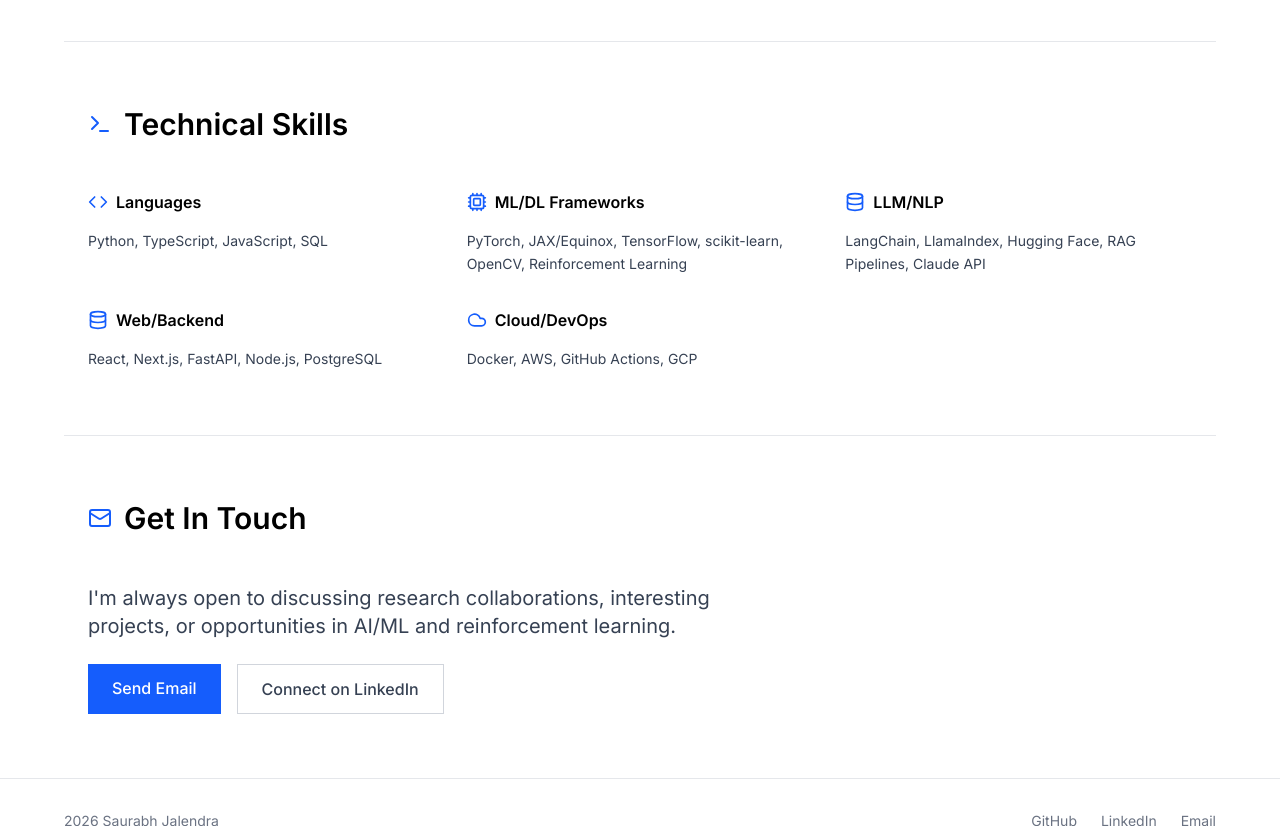
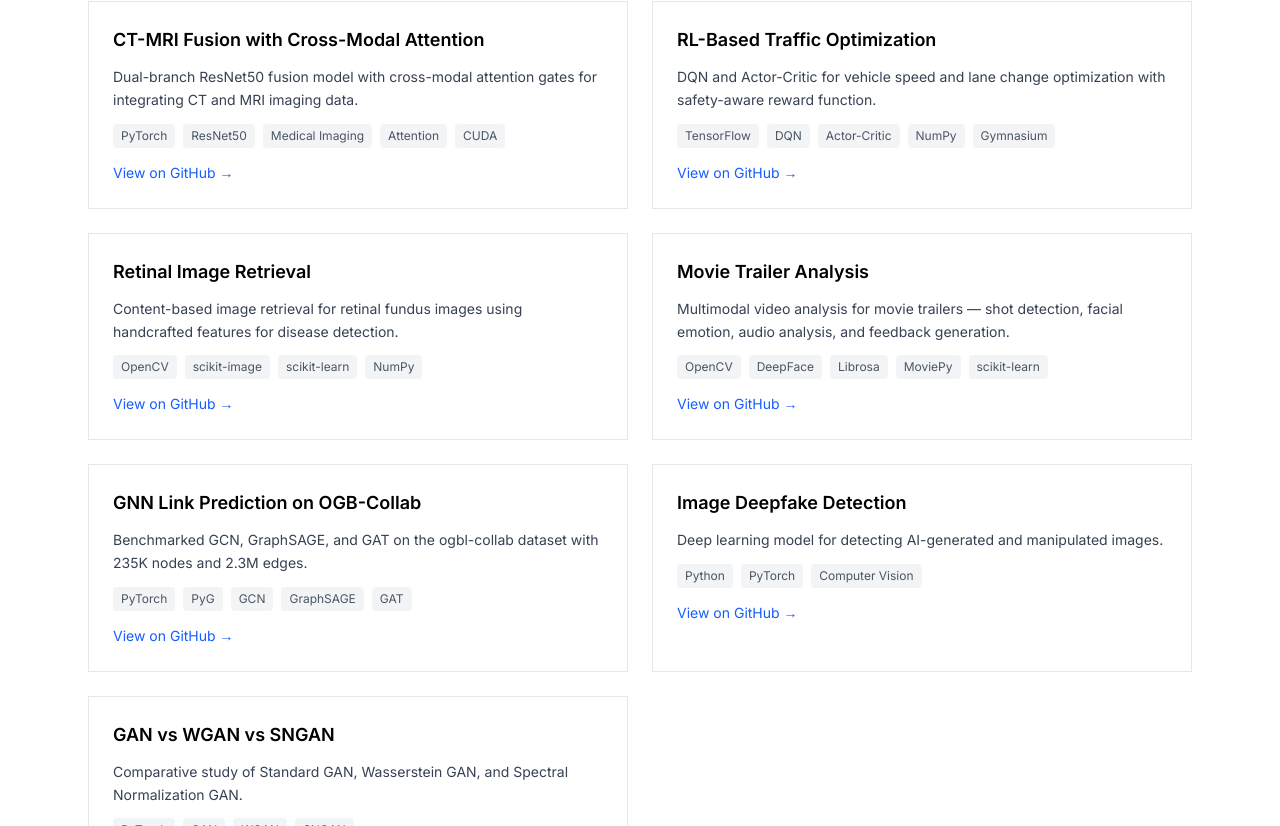
Before and after one commit to SaurabhJalendra/Portfolio_Website, a React (Vite) app: page /portfolio in a window 1280 px wide. Shown: the part 3054-3880 px from the top of the page. Built offline with nearby package versions, Linux system fonts and the light colour scheme.

Commit message:
fix: LinkedIn URL + add 7 more projects from GitHub (CT-MRI, RL Traffic, Retinal, Trailer, GNN, Deepfake, GANs)

```diff
--- a/src/components/sections/About.tsx
+++ b/src/components/sections/About.tsx
@@ -45,7 +45,7 @@ export function About() {
           <div className="flex flex-wrap gap-6 text-gray-600">
             <div className="flex items-center gap-2"><MapPin size={18} /><span>Jaipur, India (open to relocate)</span></div>
             <div className="flex items-center gap-2"><Mail size={18} /><a href="mailto:saurabhjalendra@gmail.com" className="hover:text-blue-600">saurabhjalendra@gmail.com</a></div>
-            <div className="flex items-center gap-2"><ExternalLink size={18} /><a href="https://linkedin.com/in/saurabhjalendra" target="_blank" rel="noopener noreferrer" className="hover:text-blue-600">LinkedIn</a></div>
+            <div className="flex items-center gap-2"><ExternalLink size={18} /><a href="https://www.linkedin.com/in/saurabhjalendra" target="_blank" rel="noopener noreferrer" className="hover:text-blue-600">LinkedIn</a></div>
             <div className="flex items-center gap-2"><ExternalLink size={18} /><a href="https://github.com/SaurabhJalendra" target="_blank" rel="noopener noreferrer" className="hover:text-blue-600">GitHub</a></div>
           </div>
           <div className="mt-6">
--- a/src/components/sections/Contact.tsx
+++ b/src/components/sections/Contact.tsx
@@ -32,7 +32,7 @@ export function Contact() {
           <a href="mailto:saurabhjalendra@gmail.com" className="px-6 py-3 bg-blue-600 text-white font-medium hover:bg-blue-700 transition-colors">
             Send Email
           </a>
-          <a href="https://linkedin.com/in/saurabhjalendra" target="_blank" rel="noopener noreferrer" className="px-6 py-3 border border-gray-300 text-gray-700 font-medium hover:border-gray-400 transition-colors">
+          <a href="https://www.linkedin.com/in/saurabhjalendra" target="_blank" rel="noopener noreferrer" className="px-6 py-3 border border-gray-300 text-gray-700 font-medium hover:border-gray-400 transition-colors">
             Connect on LinkedIn
           </a>
         </div>
--- a/src/components/ui/Footer.tsx
+++ b/src/components/ui/Footer.tsx
@@ -5,7 +5,7 @@ export function Footer() {
         <p className="text-sm text-gray-500">{new Date().getFullYear()} Saurabh Jalendra</p>
         <div className="flex items-center gap-6">
           <a href="https://github.com/SaurabhJalendra" target="_blank" rel="noopener noreferrer" className="text-sm text-gray-500 hover:text-black transition-colors">GitHub</a>
-          <a href="https://linkedin.com/in/saurabhjalendra" target="_blank" rel="noopener noreferrer" className="text-sm text-gray-500 hover:text-black transition-colors">LinkedIn</a>
+          <a href="https://www.linkedin.com/in/saurabhjalendra" target="_blank" rel="noopener noreferrer" className="text-sm text-gray-500 hover:text-black transition-colors">LinkedIn</a>
           <a href="mailto:saurabhjalendra@gmail.com" className="text-sm text-gray-500 hover:text-black transition-colors">Email</a>
         </div>
       </div>
--- a/src/components/ui/Navbar.tsx
+++ b/src/components/ui/Navbar.tsx
@@ -29,7 +29,7 @@ export function Navbar() {
 
   const socialLinks = [
     { href: 'https://github.com/SaurabhJalendra', label: 'GitHub', icon: <GithubIcon size={18} /> },
-    { href: 'https://linkedin.com/in/saurabhjalendra', label: 'LinkedIn', icon: <LinkedinIcon size={18} /> },
+    { href: 'https://www.linkedin.com/in/saurabhjalendra', label: 'LinkedIn', icon: <LinkedinIcon size={18} /> },
     { href: 'mailto:saurabhjalendra@gmail.com', label: 'Email', icon: <Mail size={18} /> },
   ]
 
--- a/src/data/personal.ts
+++ b/src/data/personal.ts
@@ -7,6 +7,6 @@ export const personalInfo: PersonalInfo = {
   location: 'Jaipur, India',
   bio: 'MTech AI/ML at BITS Pilani. Co-Founder & AI Lead at SKY AI. Building intelligent systems at the intersection of reinforcement learning, world models, and multimodal AI. Previously built VR heritage visualization at ISRO.',
   github: 'https://github.com/SaurabhJalendra',
-  linkedin: 'https://linkedin.com/in/saurabhjalendra',
+  linkedin: 'https://www.linkedin.com/in/saurabhjalendra',
   resumeUrl: '/cv.pdf',
 }
--- a/src/data/projects.ts
+++ b/src/data/projects.ts
@@ -81,4 +81,74 @@ export const projects: Project[] = [
     featured: false,
     category: 'fullstack',
   },
+  {
+    id: 'ct-mri-fusion',
+    title: 'CT-MRI Fusion with Cross-Modal Attention',
+    description: 'Dual-branch ResNet50 fusion model with cross-modal attention gates for integrating CT and MRI imaging data.',
+    longDescription: 'Medical imaging fusion using dual-branch ResNet50 with cross-modal attention gates. Trained on 4,974 images with mixed-precision optimization (FP16 + TF32) on NVIDIA RTX 4050.',
+    tech: ['PyTorch', 'ResNet50', 'Medical Imaging', 'Attention', 'CUDA'],
+    github: 'https://github.com/SaurabhJalendra/Fusion-model-for-CT-and-MRI-data',
+    featured: false,
+    category: 'ml',
+  },
+  {
+    id: 'rl-traffic',
+    title: 'RL-Based Traffic Optimization',
+    description: 'DQN and Actor-Critic for vehicle speed and lane change optimization with safety-aware reward function.',
+    longDescription: 'Reinforcement learning for traffic optimization using DQN and Actor-Critic algorithms. 8-feature state space, 5 actions, safety-aware reward function for autonomous driving scenarios.',
+    tech: ['TensorFlow', 'DQN', 'Actor-Critic', 'NumPy', 'Gymnasium'],
+    github: 'https://github.com/SaurabhJalendra/Reinforcement-Learning-based-Traffic-Optimization',
+    featured: false,
+    category: 'research',
+  },
+  {
+    id: 'retinal-retrieval',
+    title: 'Retinal Image Retrieval',
+    description: 'Content-based image retrieval for retinal fundus images using handcrafted features for disease detection.',
+    longDescription: 'CBIR system for 45 HRF retinal fundus images (healthy, diabetic retinopathy, glaucoma). Uses HOG, LBP, Edge Detection, Gabor filters, and GLCM features for similarity matching.',
+    tech: ['OpenCV', 'scikit-image', 'scikit-learn', 'NumPy'],
+    github: 'https://github.com/SaurabhJalendra/HRF-Retinal-Edge-Retrieval',
+    featured: false,
+    category: 'ml',
+  },
+  {
+    id: 'trailer-analysis',
+    title: 'Movie Trailer Analysis',
+    description: 'Multimodal video analysis for movie trailers — shot detection, facial emotion, audio analysis, and feedback generation.',
+    longDescription: 'Video analysis system combining shot boundary detection, facial emotion detection (DeepFace), audio analysis (Librosa), and combined emotional timeline for automated trailer evaluation.',
+    tech: ['OpenCV', 'DeepFace', 'Librosa', 'MoviePy', 'scikit-learn'],
+    github: 'https://github.com/SaurabhJalendra/Trailer-Movie-Analysis-App',
+    featured: false,
+    category: 'ml',
+  },
+  {
+    id: 'gnn-link-prediction',
+    title: 'GNN Link Prediction on OGB-Collab',
+    description: 'Benchmarked GCN, GraphSAGE, and GAT on the ogbl-collab dataset with 235K nodes and 2.3M edges.',
+    longDescription: 'Graph neural network link prediction comparing GCN, GraphSAGE, and GAT on the OGB-Collab academic collaboration network. GCN achieved best Hits@50 of 5.59% using official OGB evaluation.',
+    tech: ['PyTorch', 'PyG', 'GCN', 'GraphSAGE', 'GAT'],
+    github: 'https://github.com/SaurabhJalendra/Link-prediction-for-ogbl-collab-dataset',
+    featured: false,
+    category: 'research',
+  },
+  {
+    id: 'deepfake-detection',
+    title: 'Image Deepfake Detection',
+    description: 'Deep learning model for detecting AI-generated and manipulated images.',
+    longDescription: 'Deepfake detection system using deep learning techniques to identify AI-generated or manipulated images with high accuracy.',
+    tech: ['Python', 'PyTorch', 'Computer Vision'],
+    github: 'https://github.com/SaurabhJalendra/Image-deepfake-detection',
+    featured: false,
+    category: 'ml',
+  },
+  {
+    id: 'gan-comparison',
+    title: 'GAN vs WGAN vs SNGAN',
+    description: 'Comparative study of Standard GAN, Wasserstein GAN, and Spectral Normalization GAN.',
+    longDescription: 'Implementation and comparison of three GAN architectures — Standard GAN, WGAN with gradient penalty, and Spectral Normalization GAN — analyzing training stability and image quality.',
+    tech: ['PyTorch', 'GAN', 'WGAN', 'SNGAN'],
+    github: 'https://github.com/SaurabhJalendra/GAN-WGAN-SNGAN-comparison',
+    featured: false,
+    category: 'research',
+  },
 ]
```
